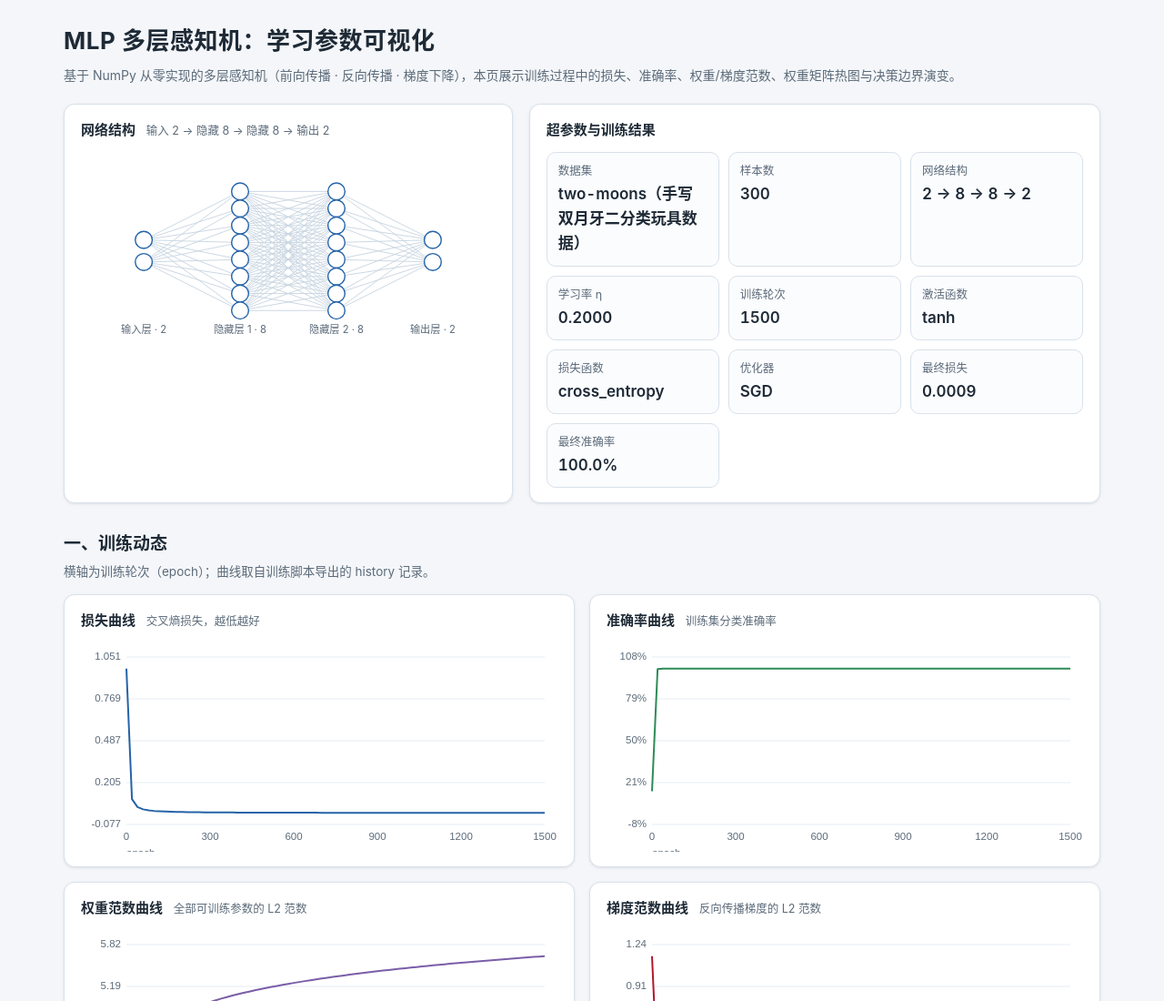
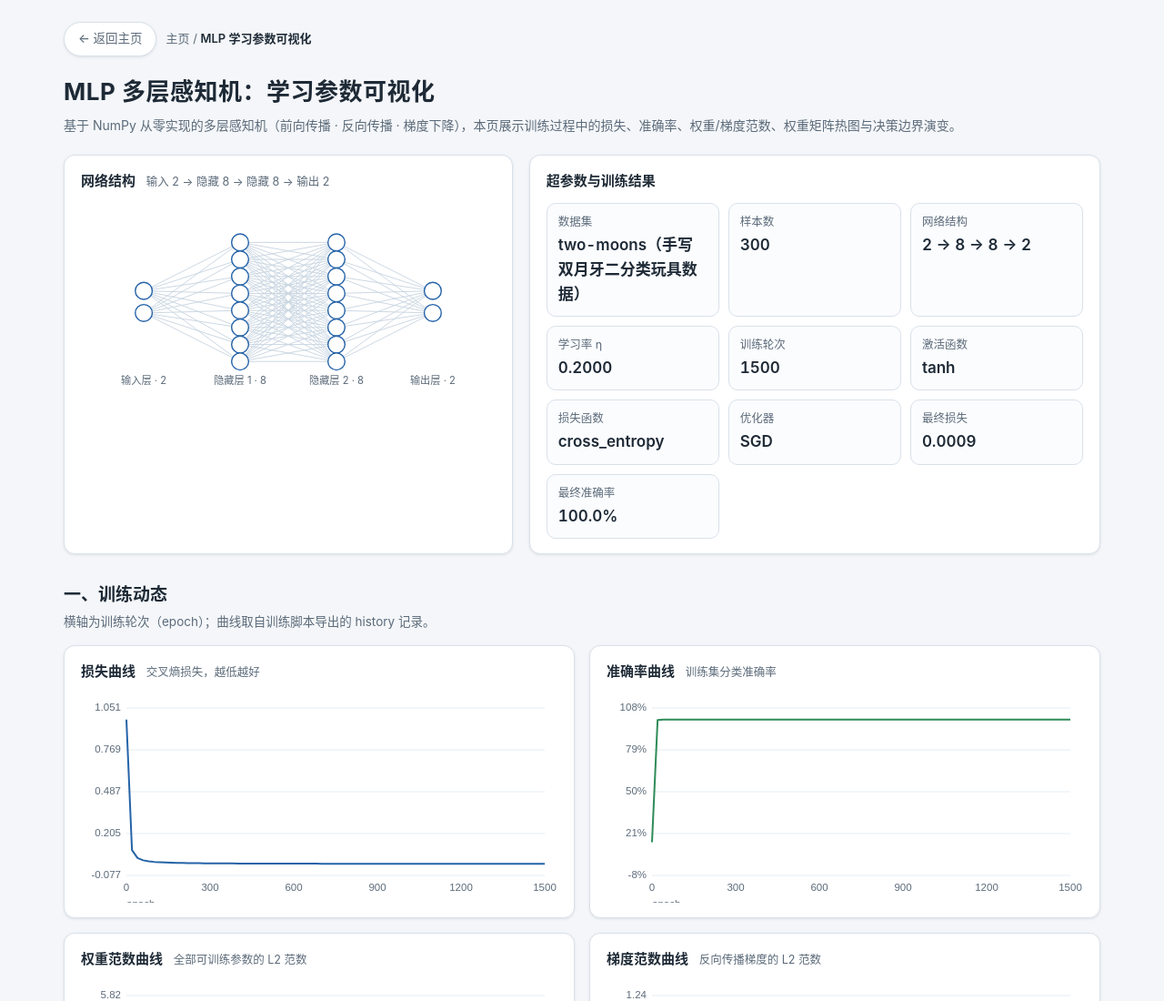
Before and after one commit to 66Mo91/66Mo91.github.io, a plain HTML site: page MLP-homework.html in a window 1280 px wide. Shown: the top 1100 px of the page at 91% size. Drawn offline with Linux system fonts and the light colour scheme.

Commit message:
Add navigation bar to MLP homework page

```diff
--- a/MLP-homework.html
+++ b/MLP-homework.html
@@ -25,6 +25,17 @@
     --radius:12px;
   }
   *{box-sizing:border-box;}
+  .topnav{display:flex;align-items:center;gap:10px;flex-wrap:wrap;margin:0 0 18px;}
+  .topnav a{
+    display:inline-flex;align-items:center;gap:6px;padding:7px 15px;border:1px solid #d9e1ea;
+    border-radius:999px;background:#fff;color:#2563a8;text-decoration:none;font-size:13.5px;
+    font-weight:600;box-shadow:0 1px 3px rgba(30,42,54,.10);
+  }
+  .topnav a:hover{background:#eef4fb;border-color:#b7cde4;}
+  .topnav a.home{color:#5c6b7a;font-weight:500;}
+  .topnav .path{color:#5c6b7a;font-size:13px;}
+  .topnav .path b{color:#1e2a36;font-weight:600;}
+
   html,body{margin:0;padding:0;}
   body{
     background:var(--bg);
@@ -153,6 +164,11 @@
 <div class="wrap">
 
   <!-- ===== 顶部：标题 + 结构 + 超参数 ===== -->
+    <nav class="topnav" aria-label="页面导航">
+    <a href="index.html" class="home">← 返回主页</a>
+    <span class="path">主页 / <b>MLP 学习参数可视化</b></span>
+  </nav>
+
   <header class="hero">
     <h1>MLP 多层感知机：学习参数可视化</h1>
     <p class="sub">基于 NumPy 从零实现的多层感知机（前向传播 · 反向传播 · 梯度下降），本页展示训练过程中的损失、准确率、权重/梯度范数、权重矩阵热图与决策边界演变。</p>
```
